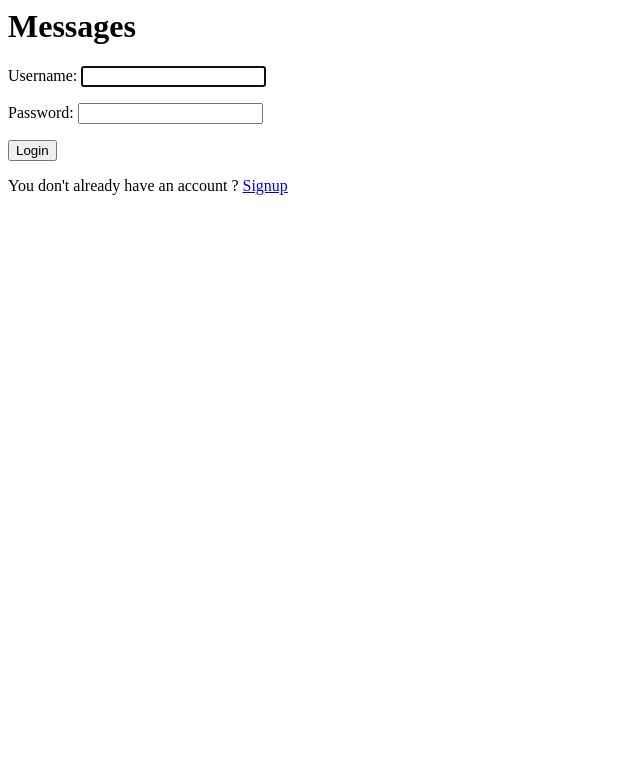
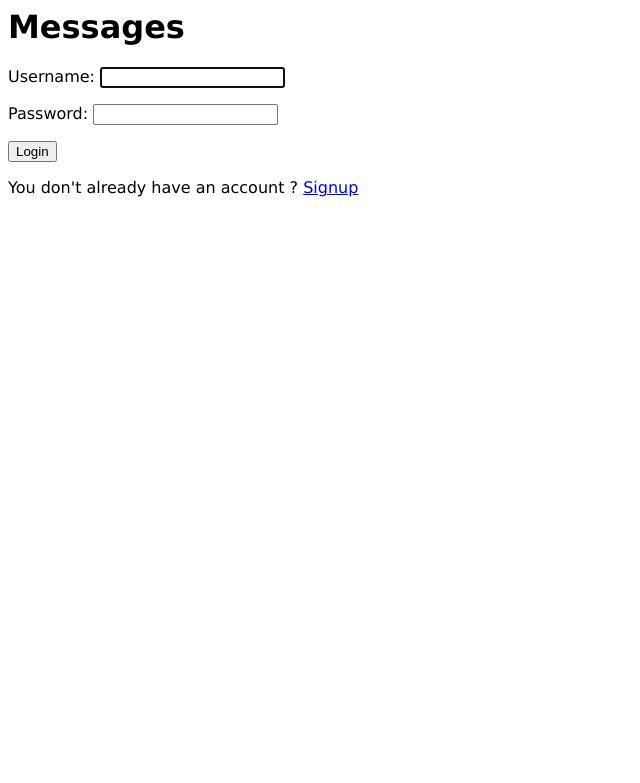
Before and after one commit to Spookywy/messages, a Django app: page / in a window 1280 px wide. Shown: the top 783 px of the page, without its empty margins (0-640 px from the left). Run offline with Django 4.2, Linux system fonts and the light colour scheme.

Commit message:
:lipstick: add static files config

```diff
--- a/messages/messages/settings.py
+++ b/messages/messages/settings.py
@@ -119,6 +119,10 @@ USE_TZ = True
 
 STATIC_URL = 'static/'
 
+STATICFILES_DIRS = [
+    BASE_DIR / "static",
+]
+
 # Default primary key field type
 # https://docs.djangoproject.com/en/4.1/ref/settings/#default-auto-field
 
--- /dev/null
+++ b/messages/static/css/style.css
@@ -0,0 +1,3 @@
+body {
+    font-family: Verdana, sans-serif;
+}
--- a/messages/templates/base.html
+++ b/messages/templates/base.html
@@ -1,6 +1,8 @@
+{% load static %}
 <html>
     <head>
         <title>Messages</title>
+        <link rel="stylesheet" href="{% static 'css/style.css' %}">
     </head>
     <body>
         <h1>Messages</h1>
```
Also changed, not shown: messages/apps/authentication/templates/authentication/login.html (renamed from messages/templates/authentication/login.html), messages/apps/authentication/templates/authentication/signup.html (renamed from messages/templates/authentication/signup.html), messages/apps/home/templates/home/home.html (renamed from messages/templates/home/home.html), messages/templates/__init__.py (deleted), messages/templates/authentication/__init__.py (deleted), messages/templates/home/__init__.py (deleted).
